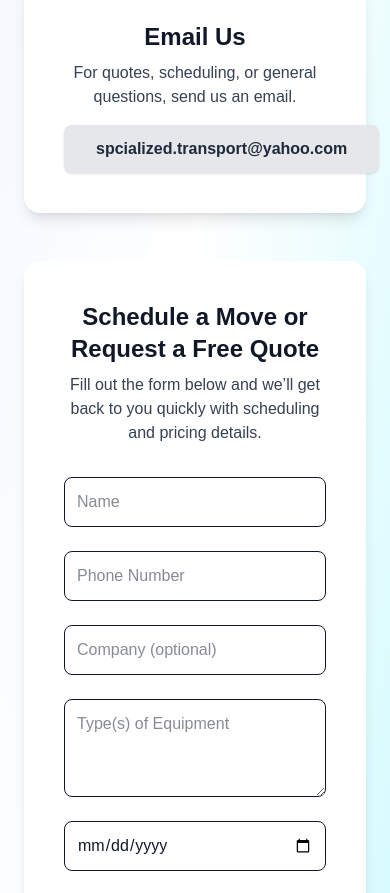
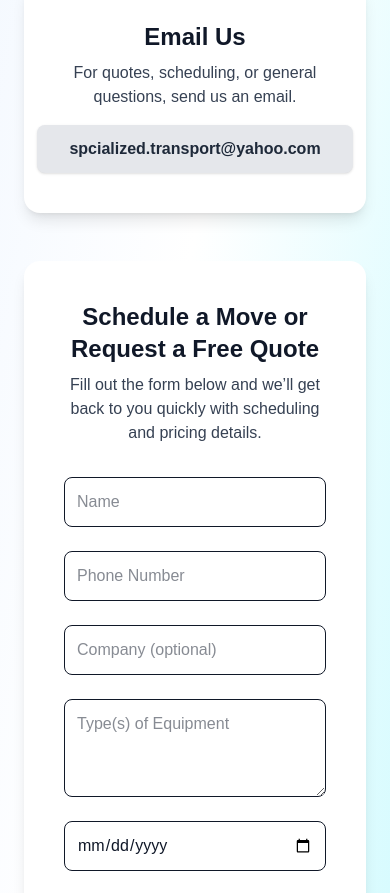
Before and after one commit to seabridge-digital/Specialized-Transport-Website, a Next.js app: page /contact in a window 390 px wide. Shown: the part 800-1693 px from the top of the page. Built offline with nearby package versions, Linux system fonts and the light colour scheme; a web font is replaced by a local one.

Commit message:
Centering email button on mobile

```diff
--- a/app/contact/page.tsx
+++ b/app/contact/page.tsx
@@ -30,12 +30,14 @@ export default function ContactPage() {
         <div className="bg-white rounded-2xl shadow-lg p-10 text-center">
           <h2 className="text-2xl font-semibold mb-2 text-gray-900">Email Us</h2>
           <p className="text-gray-700 mb-4">For quotes, scheduling, or general questions, send us an email.</p>
-          <a
-            href="mailto:spcialized.transport@yahoo.com"
-            className="inline-block px-8 py-3 rounded-lg bg-gray-200 text-gray-800 font-semibold shadow hover:bg-gray-300 transition mx-auto"
-          >
-            spcialized.transport@yahoo.com
-          </a>
+          <div className="flex justify-center">
+            <a
+              href="mailto:spcialized.transport@yahoo.com"
+              className="px-8 py-3 rounded-lg bg-gray-200 text-gray-800 font-semibold shadow hover:bg-gray-300 transition"
+            >
+              spcialized.transport@yahoo.com
+            </a>
+          </div>
         </div>
 
         <div className="bg-white rounded-2xl shadow-lg p-10">
```
